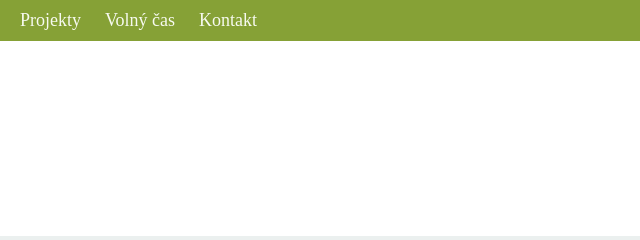
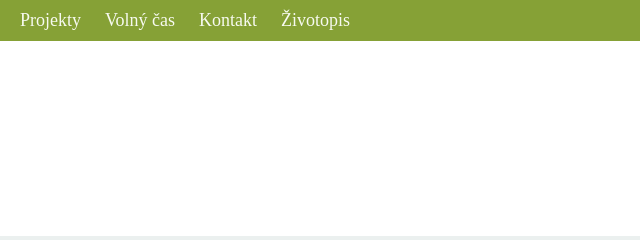
Before and after one commit to KeprtOndrej/keprtondrej.github.io, a plain HTML site: page index.html in a window 1280 px wide. Shown: the top 240 px of the page, 412-1052 px from the left. Drawn offline with nearby package versions, Linux system fonts and the light colour scheme.

Commit message:
[NEW] zivotopis

```diff
--- a/index.html
+++ b/index.html
@@ -22,6 +22,7 @@
                 <li class="navButtons"><a href="#sectionProjects">Projekty</a></li>
                 <li class="navButtons"><a href="#sectionFreeTime">Volný čas</a></li>
                 <li class="navButtons"><a href="#sectionContact">Kontakt</a></li>
+                <li class="navButtons"><a href="./zivotopis.pdf">Životopis</a></li>
             </ul>
         </div>
     </nav>
```
Also changed, not shown: 2 other files.
